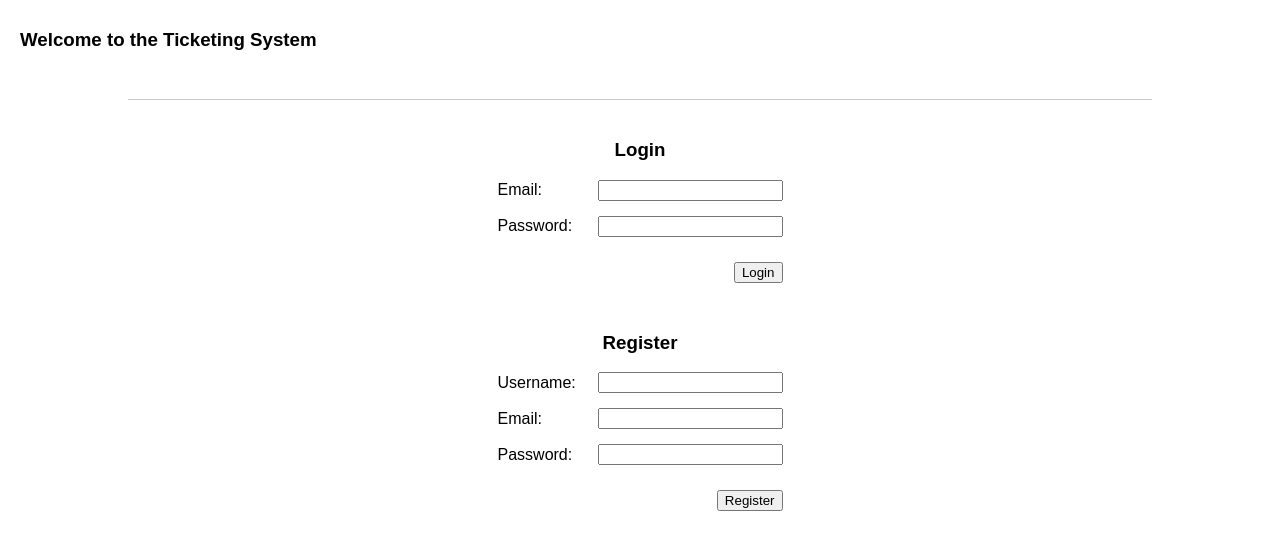
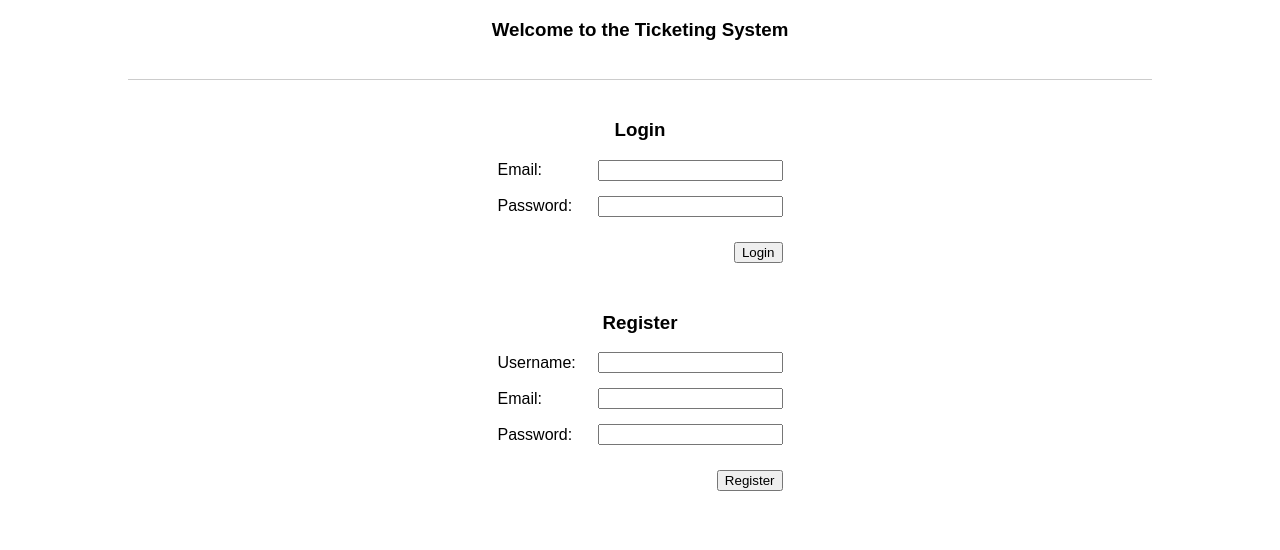
Before and after one commit to autotetra/Education, a React (Create React App) app in the folder IHU/Master/Dissertation/Real Time Ticketing System/app/front-end/: page / in a window 1280 px wide. Shown: the top 550 px of the page. Built offline with nearby package versions, Linux system fonts and the light colour scheme; no server answers.

Commit message:
polishing user dashboard

```diff
--- a/IHU/Master/Dissertation/Real Time Ticketing System/app/front-end/src/components/Home/Homepage.js
+++ b/IHU/Master/Dissertation/Real Time Ticketing System/app/front-end/src/components/Home/Homepage.js
@@ -6,7 +6,7 @@ function Home() {
   return (
     <div>
       {/* Header */}
-      <header className="dashboardHeader">
+      <header className="homeHeader">
         <h3>Welcome to the Ticketing System</h3>
       </header>
       <hr className="divider" />
--- a/IHU/Master/Dissertation/Real Time Ticketing System/app/front-end/src/components/Home/Login.js
+++ b/IHU/Master/Dissertation/Real Time Ticketing System/app/front-end/src/components/Home/Login.js
@@ -29,6 +29,7 @@ function Login() {
         const { token, account } = response.data;
         localStorage.setItem("token", token);
         localStorage.setItem("role", account.role);
+        localStorage.setItem("username", account.username);
         if (account.role === "admin") {
           navigate("/admin-dashboard");
         } else if (account.role === "user") {
--- a/IHU/Master/Dissertation/Real Time Ticketing System/app/front-end/src/components/UserDashboard/UserDashboard.js
+++ b/IHU/Master/Dissertation/Real Time Ticketing System/app/front-end/src/components/UserDashboard/UserDashboard.js
@@ -10,11 +10,9 @@ function UserDashboard() {
   const [username, setUsername] = useState("");
 
   useEffect(() => {
-    // Get username
-    const account = JSON.parse(localStorage.getItem("account"));
-    if (account && account.username) {
-      setUsername(account.username);
-    }
+    // Get username name
+    const username = localStorage.getItem("username");
+    setUsername(username);
 
     // Initialize WebSocket connection
     const socket = io("http://localhost:8000");
@@ -85,7 +83,7 @@ function UserDashboard() {
   return (
     <div>
       <header className="dashboardHeader">
-        <div className="headerLeft">Welcome, [Username]</div>
+        <div className="headerLeft">Welcome, {username || "[Username]"}</div>
         <h3 className="headerCenter">User Dashboard</h3>
         <button className="logoutButton" onClick={handleLogout}>
           Logout
--- a/IHU/Master/Dissertation/Real Time Ticketing System/app/front-end/src/styles/global.css
+++ b/IHU/Master/Dissertation/Real Time Ticketing System/app/front-end/src/styles/global.css
@@ -51,20 +51,26 @@
 }
 
 /* Dashboards Header */
+.homeHeader {
+  display: flex;
+  justify-content: center;
+  align-items: center;
+  height: 100%;
+}
 .dashboardHeader {
   display: grid;
-  grid-template-columns: 1fr auto 1fr; /* Distribute space equally */
-  align-items: center; /* Vertically align items */
-  padding: 10px 20px; /* Add padding to header */
+  grid-template-columns: 1fr auto 1fr;
+  align-items: center;
+  padding: 10px 20px;
 }
 
 .headerLeft {
-  text-align: left; /* Align text to the left */
+  text-align: left;
 }
 
 .headerCenter {
-  text-align: center; /* Align text to the center */
-  justify-self: center; /* Keep it in the center of the grid */
+  text-align: center;
+  justify-self: center;
 }
 
 .logoutButton {
```
